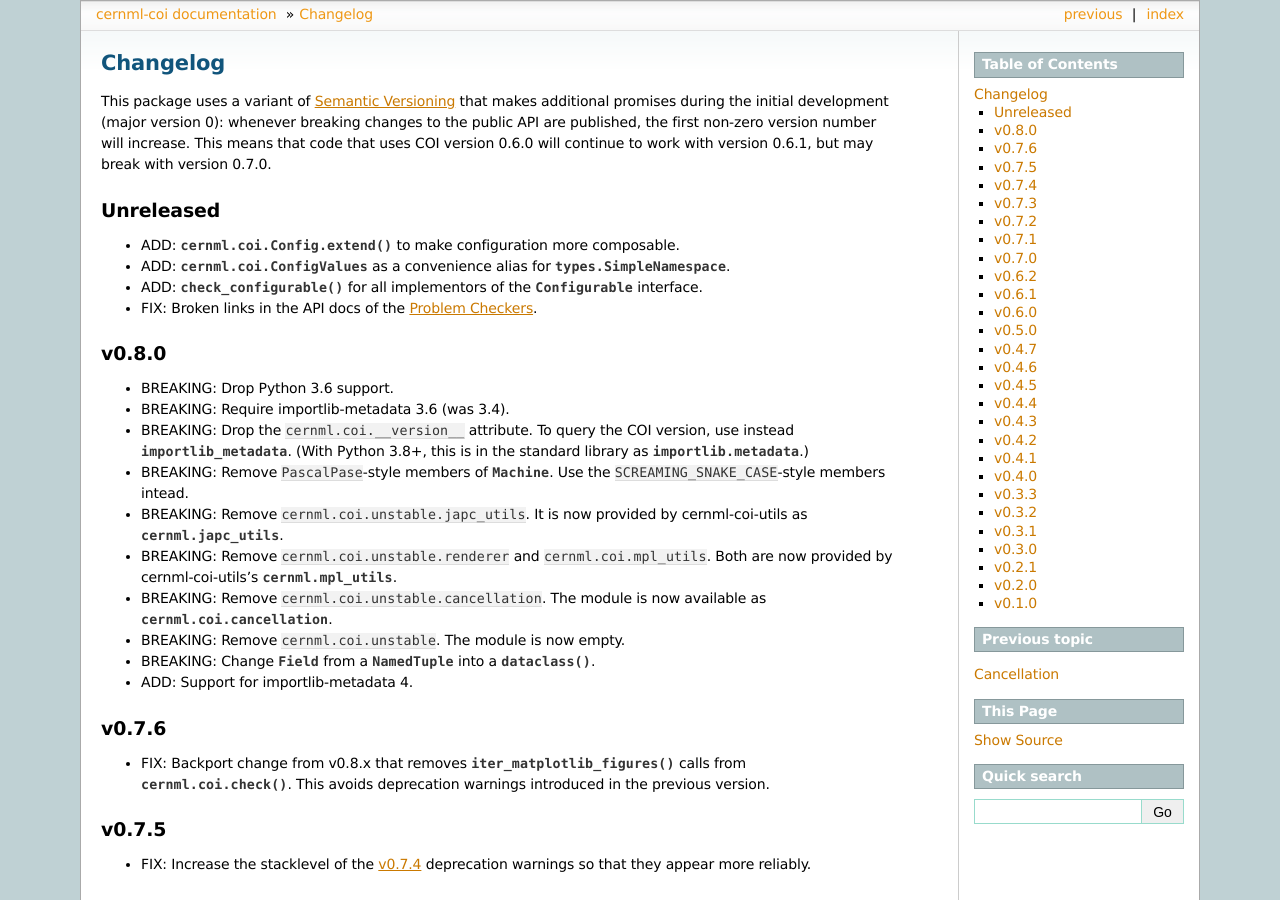
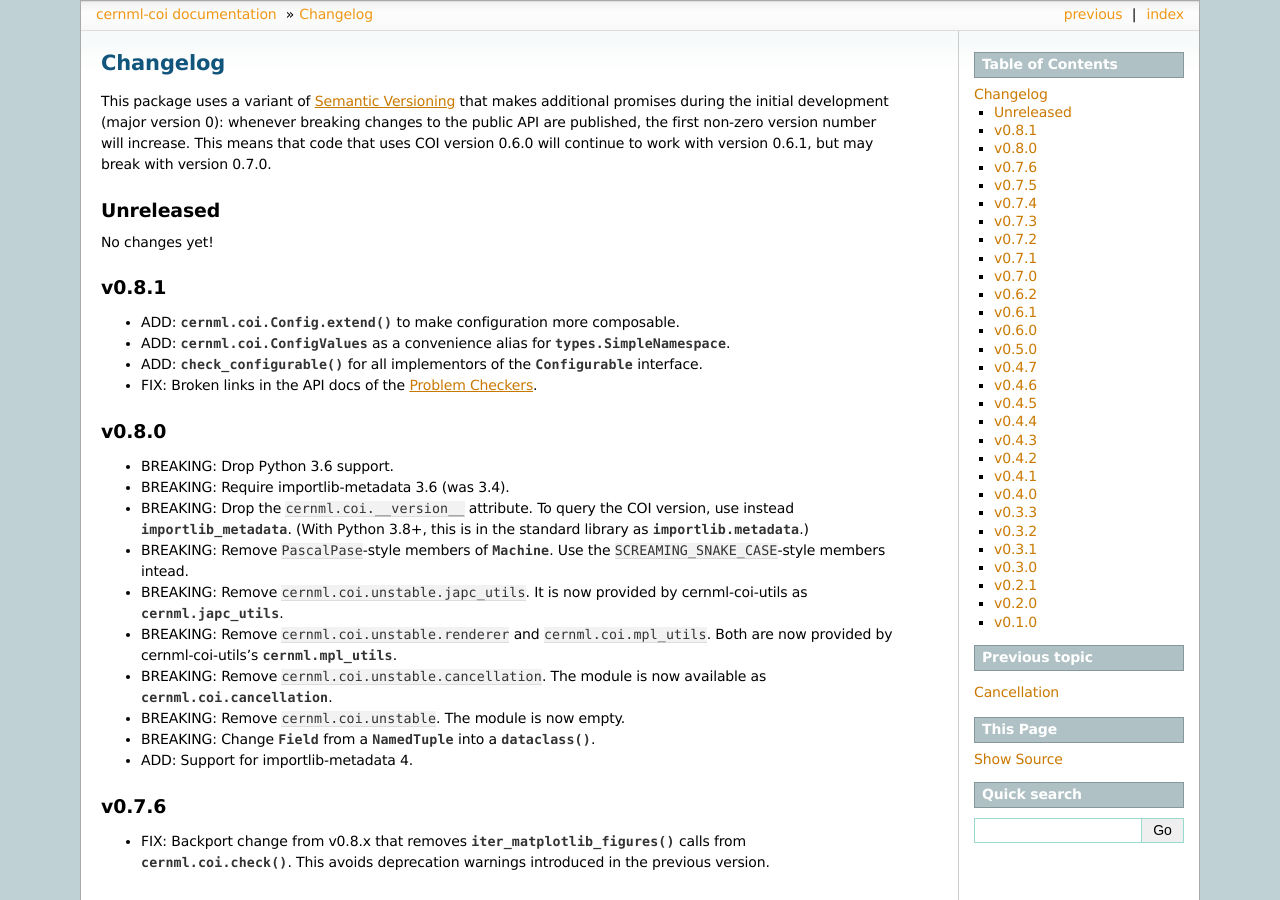
Before and after one commit to geoff-project/coi, a Sphinx documentation site: the page built from docs/changelog.md, in a window 1280 px wide and 900 px high. Built offline with Sphinx 7.4.7, drawn with Linux system fonts in a browser that asks for light colours; the version number could not be read and is left out.

Commit message:
Bump version.

```diff
--- a/docs/changelog.md
+++ b/docs/changelog.md
@@ -7,6 +7,10 @@ version number will increase. This means that code that uses COI version 0.6.0
 will continue to work with version 0.6.1, but may break with version 0.7.0.
 
 ## Unreleased
+
+No changes yet!
+
+## v0.8.1
 
 - ADD: {meth}`cernml.coi.Config.extend()` to make configuration more composable.
 - ADD: {class}`cernml.coi.ConfigValues` as a convenience alias for {class}`types.SimpleNamespace`.
```
